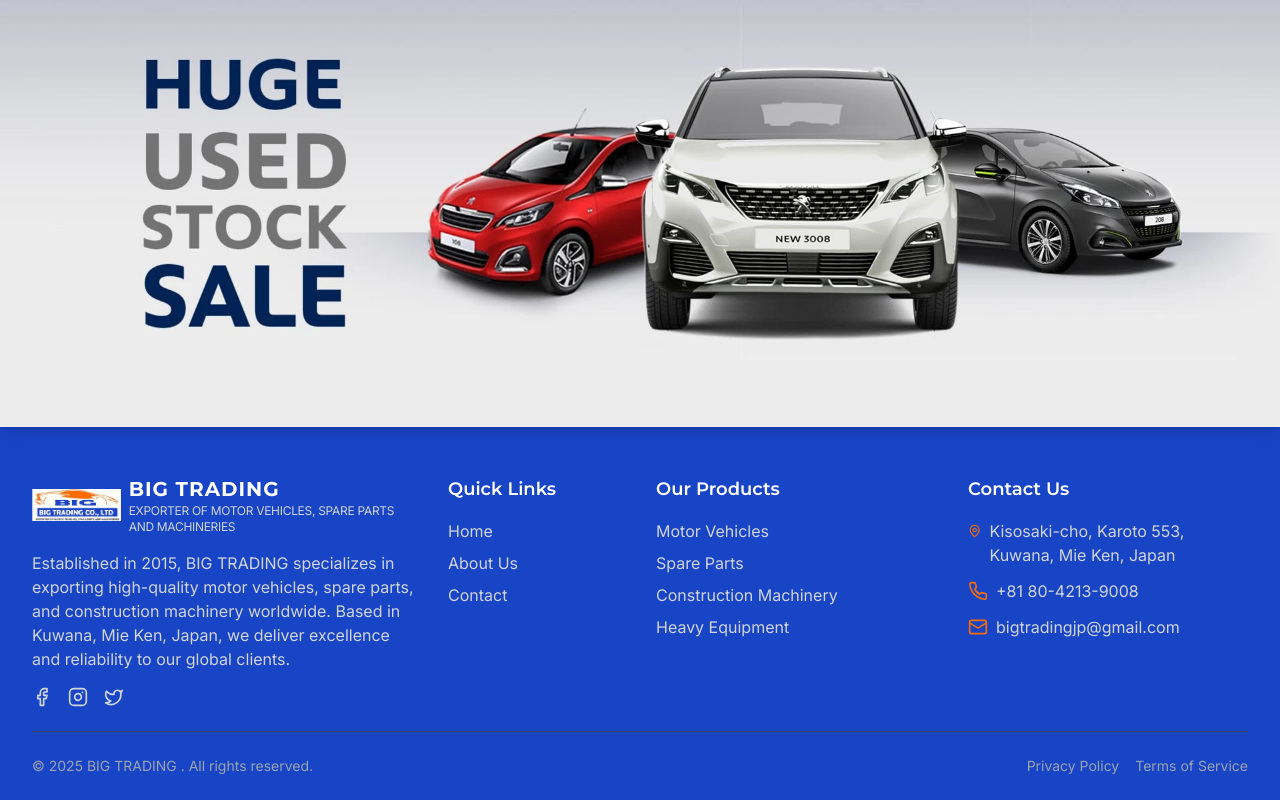
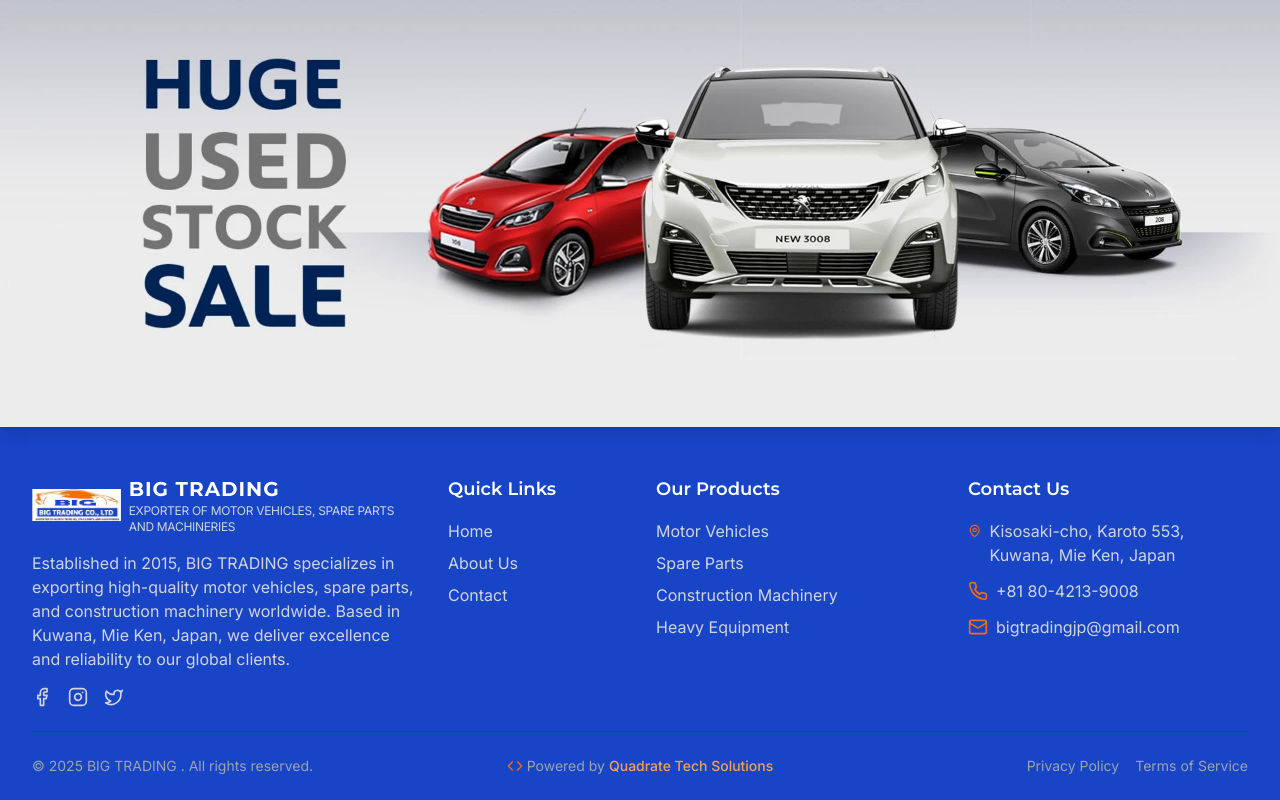
Before and after one commit to nirzaf/bigtradingjp, a React (Vite) app: page /about in a window 1280 px wide. Shown: the part 2978-3778 px from the top of the page. Built offline with nearby package versions, Linux system fonts and the light colour scheme.

Commit message:
Enhance Footer component: add 'Powered by Quadrate Tech Solutions' section with logo and link, and adjust layout for better alignment and presentation.

```diff
--- a/src/components/layout/Footer.tsx
+++ b/src/components/layout/Footer.tsx
@@ -1,5 +1,5 @@
 import { Link } from 'react-router-dom';
-import { Car, Mail, MapPin, Phone, Facebook, Instagram, Twitter } from 'lucide-react';
+import { Car, Mail, MapPin, Phone, Facebook, Instagram, Twitter, Code } from 'lucide-react';
 
 const Footer = () => {
   return (
@@ -115,11 +115,19 @@
 
         <hr className="border-gray-700 my-6" />
 
-        <div className="flex flex-col md:flex-row justify-between items-center">
+        <div className="grid grid-cols-1 md:grid-cols-3 gap-4 items-center text-center md:text-left">
           <p className="text-gray-400 text-sm">
             &copy; {new Date().getFullYear()} BIG TRADING . All rights reserved.
           </p>
-          <div className="flex space-x-4 mt-4 md:mt-0">
+
+          <div className="flex items-center justify-center">
+            <p className="text-gray-400 text-sm flex items-center">
+              <Code className="w-4 h-4 text-accent-500 mr-1" />
+              Powered by <a href="https://quadrate.lk" target="_blank" rel="noopener noreferrer" className="text-accent-400 hover:text-accent-300 transition-colors ml-1 font-medium">Quadrate Tech Solutions</a>
+            </p>
+          </div>
+
+          <div className="flex space-x-4 justify-center md:justify-end">
             <a href="#" className="text-gray-400 hover:text-accent-500 text-sm transition-colors">
               Privacy Policy
             </a>
```
